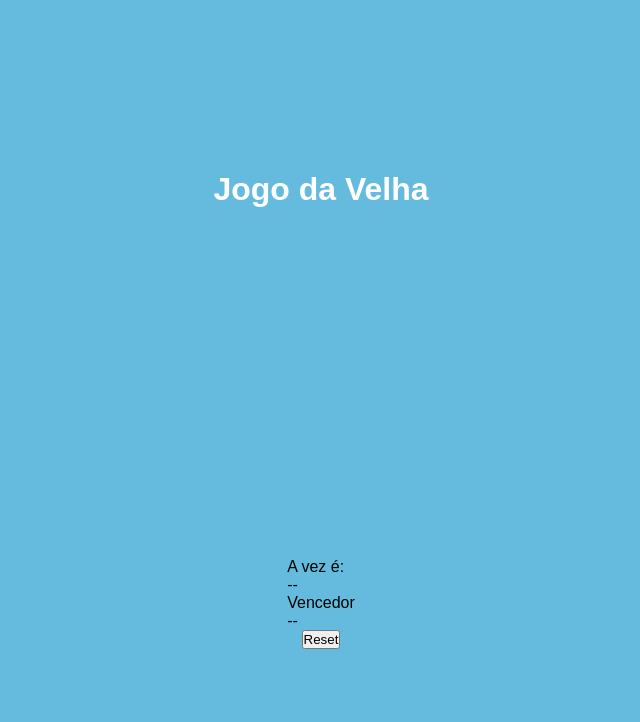
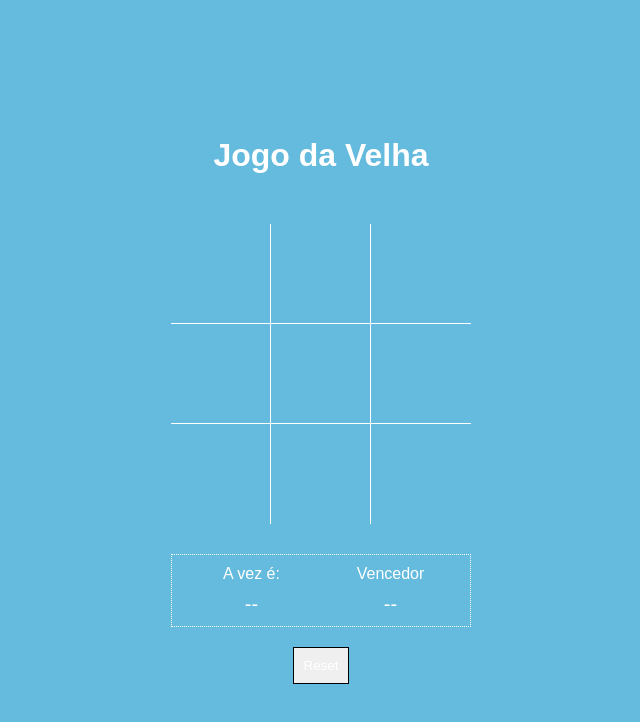
Before and after one commit to Maximiano3234/jogo_da_velha, a plain HTML site: page index.html in a window 1280 px wide. Shown: the whole page, without its empty margins (319-959 px from the left). Drawn offline with Linux system fonts and the light colour scheme.

Commit message:
complemento

```diff
--- a/style.css
+++ b/style.css
@@ -42,3 +42,47 @@ h1 {
 .item:hover {
     background-color: rgba(0, 0, 0, 0.1);
 }
+
+.item.t {
+    border-top: 1px solid #fff;
+}
+
+.item.l {
+    border-left: 1px solid #fff;
+}
+
+.item.r {
+    border-right: 1px solid #FFF;
+}
+.item.b {
+    border-bottom: 1px solid #FFF;
+}
+
+.info {
+    width: 300px;
+    display: flex;
+    margin-top: 30px;
+    border: 1px dotted #FFF;
+    padding: 10px;
+}
+    .infoitem {
+        flex: 1;
+    }
+    .infotitulo {
+        text-align: center;
+        color: #FFF;
+        margin-bottom: 10px;
+    }
+    .infocorpo {
+        text-align: center;
+        color: #FFF;
+        font-size: 20px;
+    }
+
+    .reset {
+        border: 1px solid #000;
+        background-color: rgba(0, 0, 0, 0,2);
+        color: #fff;
+        padding: 10px;
+        margin-top: 20px;
+    }
```
